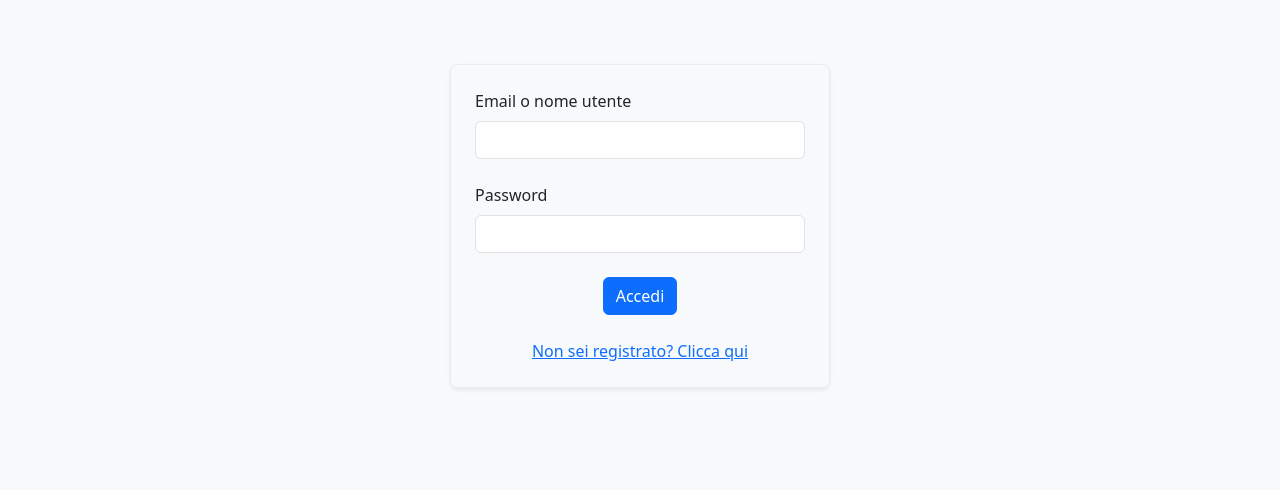
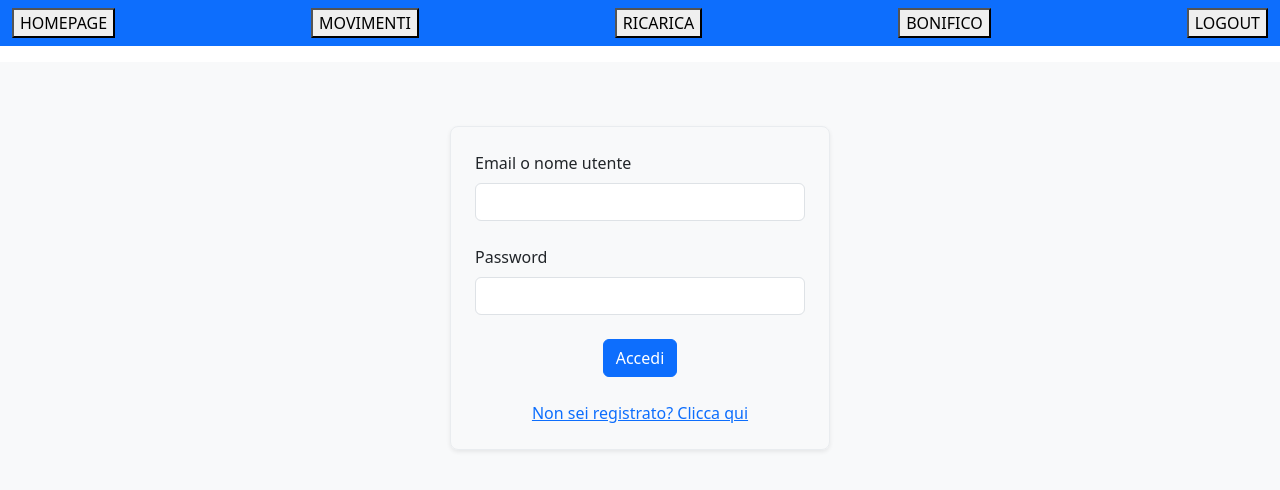
Before and after one commit to GDMaster4/PW-Front-End, an Angular app: page /login in a window 1280 px wide. Shown: the top 490 px of the page. Built offline with nearby package versions, Linux system fonts and the light colour scheme.

Commit message:
Aggiunta scheletro navbar

```diff
--- a/src/app/app-routing.module.ts
+++ b/src/app/app-routing.module.ts
@@ -2,11 +2,13 @@ import { NgModule } from '@angular/core';
 import { RouterModule, Routes } from '@angular/router';
 import { RegisterComponent } from './pages/register/register.component';
 import { LoginComponent } from './pages/login/login.component';
+import { HomepageComponent } from './pages/homepage/homepage.component';
 
 const routes: Routes = [
   {path: '', pathMatch: 'full', redirectTo: 'login'},
   {path: 'register', component: RegisterComponent},
-  {path: 'login', component: LoginComponent}
+  {path: 'login', component: LoginComponent},
+  {path: 'home', component:HomepageComponent}
 ];
 
 @NgModule({
--- a/src/app/app.component.html
+++ b/src/app/app.component.html
@@ -1 +1,10 @@
-<router-outlet></router-outlet>
+<nav class="navbar navbar-dark bg-primary mb-3">
+    <div class="container-fluid">
+    <div> <Button type="button" [routerLink]="['/home']" >HOMEPAGE</Button></div>
+    <div> <Button type="button" [routerLink]="['/movimenti']">MOVIMENTI</Button></div>
+    <div> <Button type="button" [routerLink]="['/ricarica']">RICARICA</Button></div>
+    <div> <Button type="button" [routerLink]="['/bonifico']">BONIFICO</Button></div>
+    <div> <Button type="button" (click)="logout()">LOGOUT</Button></div>
+    </div>
+  </nav>
+  <router-outlet></router-outlet>
--- a/src/app/app.component.ts
+++ b/src/app/app.component.ts
@@ -1,4 +1,6 @@
 import { Component } from '@angular/core';
+import { Route } from '@angular/router';
+import { AuthService } from './services/auth.service';
 
 @Component({
   selector: 'app-root',
@@ -7,4 +9,10 @@ import { Component } from '@angular/core';
 })
 export class AppComponent {
   title = 'BankingApp';
+  constructor(private authsrv: AuthService){
+
+  }
+  logout(){
+    this.authsrv.logout()
+  }
 }
```
